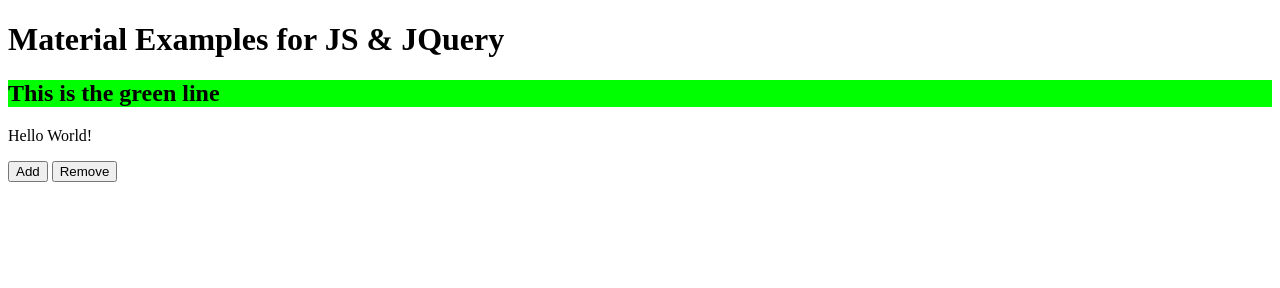
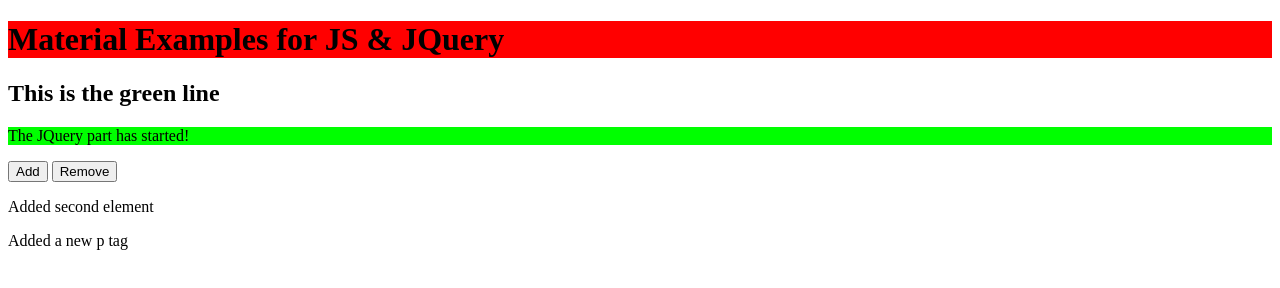
Before and after one commit to horvathSandor91/greenfox-javaScript, a plain HTML site: page index.html in a window 1280 px wide. Both pictures are taken after a click on the button "Add". Drawn offline with nearby package versions, Linux system fonts and the light colour scheme.

Commit message:
JQuery part

```diff
--- a/index.html
+++ b/index.html
@@ -14,12 +14,14 @@
     <p>Hello World!</p>
     <button id="add-button">Add</button>
     <button id="remove-button">Remove</button>
+    <main>
 
+    </main>
     <script src="https://ajax.googleapis.com/ajax/libs/jquery/3.4.1/jquery.min.js"></script>
     </script>
-    <script>
-        src = "scripts.js"
-    </script>
+
+    <script src="scripts.js"></script>
+
 
 </body>
 
--- a/scripts.js
+++ b/scripts.js
@@ -1,14 +1,28 @@
 let name = 'Sanyi';
-//backstick shorcut
+//backtick shorcut
 console.log(`Hello, my dear ${name}`);
 
-//JQuery par
 
-$('p').text('The JQuery part has started!');
+//JQuery part
+
+$('p').html('The JQuery part has started!');
 
 $('h1').css('background', 'red');
 
-$('h2').toggleClass('.green');
-$('p').toggleClass('.green');
+$('h2').toggleClass('green');
+$('p').toggleClass('green');
 
-$('main').append('<p>Added element</p>');
+$('main').append('<p id="first">Added element</p>');
+$('main').append('<p id="second">Added second element</p>');
+
+$('#first').remove();
+
+$('#add-button').click(() => {
+    $('main').append('<p>Added a new p tag</p>');
+});
+
+let removeFunction = () => {
+    $('main p:last-child').remove();
+}
+
+$('#remove-button').click(removeFunction);
```
